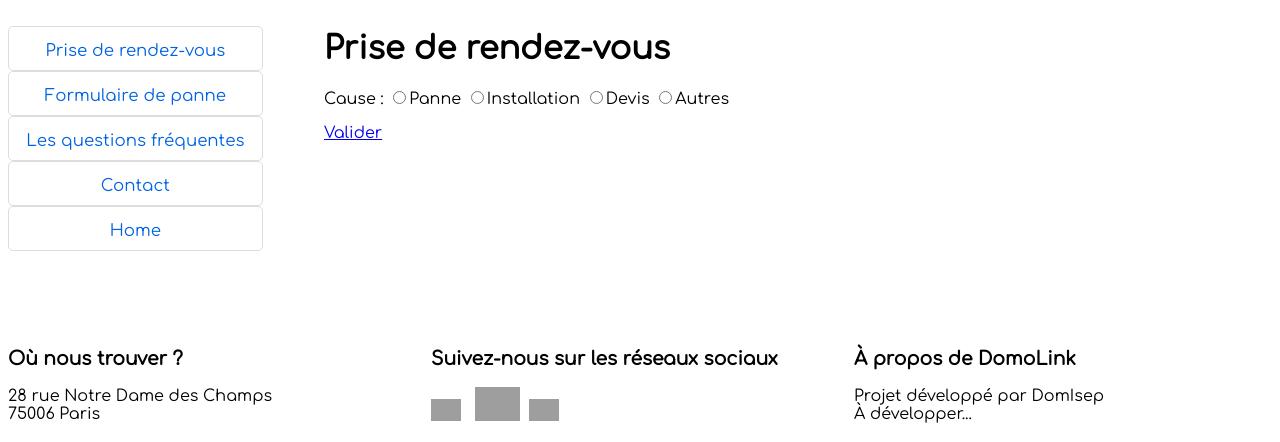
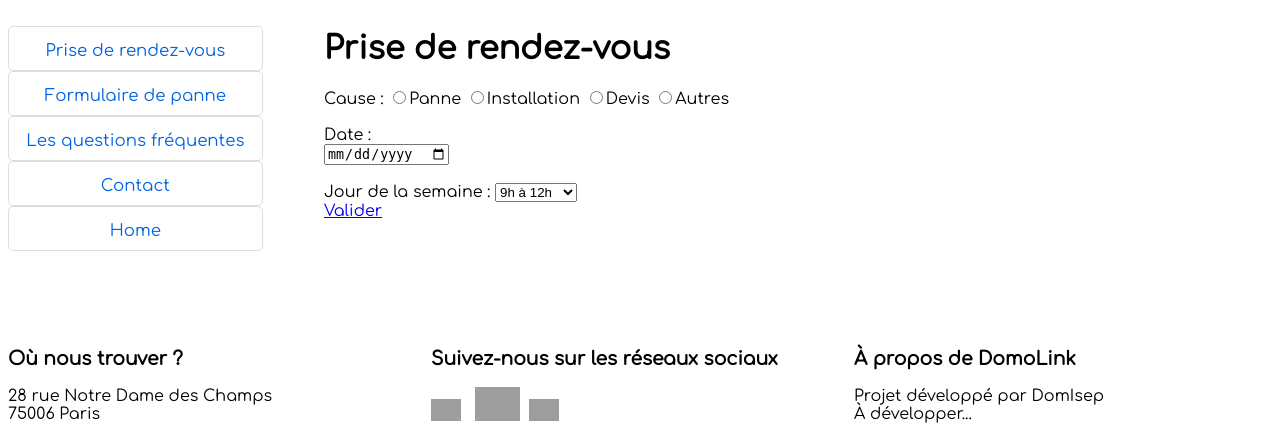
Before and after one commit to Student2003/app_site, a PHP site: page /index.php?action=prise_de_rdv in a window 1280 px wide. Shown: the part 158-600 px from the top of the page. Run offline with PHP 8.4, Linux system fonts and the light colour scheme; data that the repository does not hold is empty; grey boxes are pictures that could not be loaded.

Commit message:
encore quelques modif

```diff
--- a/views/CSS/style1.css
+++ b/views/CSS/style1.css
@@ -16,6 +16,8 @@
 .corps{
     font-family: Comfortaa;
 }
+
+
 
 .menu a {
     font-size : 1.3vw;
--- a/views/prise_de_rdv.php
+++ b/views/prise_de_rdv.php
@@ -22,10 +22,17 @@
                 <label><input type="radio" name="cause_rdv" value="installation">Installation</label>
                 <label><input type="radio" name="cause_rdv" value="devis">Devis</label>
                 <label><input type="radio" name="cause_rdv" value="autre">Autres</label>
+            </label> <br> <br>
+            <label> Date : <br>
+                <input type="date" name="date" JJ/MM/AAAA >
+            </label> <br><br>
+            <label> Jour de la semaine :
+                <select name="heure">
+                    <option value = "matin">9h à 12h</option>
+                    <option value = "debutap">13h à 15h</option>
+                    <option value = "finap">15 à 18h</option>
+                </select>
             </label> <br>
-            <div class ="planning">
-                <?php include ("AffichagePlanning.php"); ?>
-            </div>
             <a href="index.php?action=conf_rdv"> Valider  </a>
         </p>
     </div>
```
